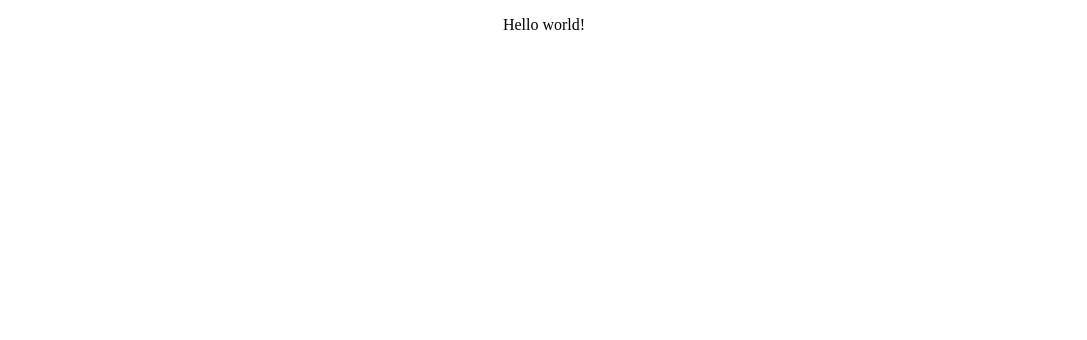
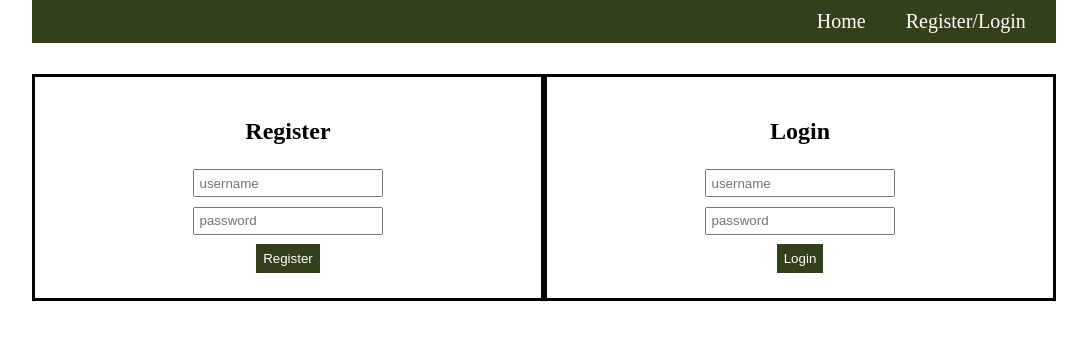
Before and after one commit to lesteven/book-trading, a React app: page /reglog in a window 1280 px wide. Shown: the top 340 px of the page, without its empty margins (96-1183 px from the left). Built offline with nearby package versions, Linux system fonts and the light colour scheme; no server answers.

Commit message:
add user reglog

```diff
--- a/package.json
+++ b/package.json
@@ -33,6 +33,7 @@
     "react": "^15.6.1",
     "react-dom": "^15.6.1",
     "react-redux": "^5.0.5",
+    "react-router-dom": "^4.1.1",
     "redux": "^3.7.1",
     "redux-thunk": "^2.2.0"
   }
--- a/public/style.css
+++ b/public/style.css
@@ -1,3 +1,43 @@
 body{
 	text-align: center;
+	margin:0 10% 10% 10%;
 }
+nav a{
+	text-decoration: none;
+	color:white;
+	margin:2%;
+}
+a{
+	text-decoration: none;
+	color:orange;
+}
+a:hover{
+	color:orange;
+}
+.navBar{
+	background-color:#33401c;
+	font-size:20px;
+	padding: 1%;
+	text-align: right;
+}
+.reglog{
+	display:flex;
+	text-align: center;
+	margin-top:3%;
+}
+.reglogChild{
+	flex:1;
+	border-style: solid;
+	border-color: black;
+	padding:2%;
+}
+input{
+	padding:1%;
+	margin:1%;
+}
+.buttons{
+	background-color:#33401c;
+	color:white;
+	padding:1.5%;
+	border:none;
+}
--- /dev/null
+++ b/src/components/navBar.jsx
@@ -0,0 +1,64 @@
+import React,{Component} from 'react';
+import { connect } from 'react-redux';
+import {fetchUser} from '../redux/modules/loginModule'
+import {
+  BrowserRouter as Router,
+  Route,
+  Link
+} from 'react-router-dom'
+import RegLog from '../views/regLog.jsx';
+import Home from '../views/home.jsx';
+
+class NavBar extends Component{
+
+	componentDidMount(){
+		this.props.getUser()
+
+	}
+	removeStorage(){
+		localStorage.clear()
+	}
+	login(){
+		return(
+			<span>
+				<a >{this.props.user.username} </a>
+				<a href ='/users/logout' onClick={this.removeStorage}>Log Out</a>
+			</span>
+		)
+	}
+	noLogin(){
+		return(
+			<Link to ='/reglog'>Register/Login</Link>
+		)
+	}
+	render(){
+		return(
+			<Router>
+			<div>
+				<nav className = 'navBar'>
+					<Link to ='/'>Home</Link>
+					{this.props.user.username?
+						this.login():this.noLogin()}
+				</nav>
+
+				<Route exact path= '/' component ={Home}/>
+				<Route path ='/reglog' component ={RegLog}/>
+			</div>
+			</Router>
+		)
+	}
+}
+
+const mapStateToProps = (state) =>{
+	return{
+		user:state.user
+	};
+};
+
+const mapDispatchToProps = (dispatch) =>{
+	return{
+		getUser: () => dispatch(fetchUser())
+	}
+}
+
+export default connect(mapStateToProps,mapDispatchToProps)(NavBar);
--- a/src/index.jsx
+++ b/src/index.jsx
@@ -1,14 +1,23 @@
 import React,{Component} from 'react';
 import ReactDOM from 'react-dom';
+import NavBar from './components/navBar.jsx'
+import {Provider} from 'react-redux';
+import configureStore from './redux/store';
 
-class Index extends Component{
+class IndexApp extends Component{
 	render(){
 		return(
 			<div>
-				<p>Hello world!</p>
+				<NavBar/>
 			</div>
 		)
 	}
 }
 
-ReactDOM.render(<Index />,document.getElementById('index'));
+const store = configureStore();
+
+ReactDOM.render(
+	<Provider store = {store}>
+		<IndexApp />
+	</Provider>,
+document.getElementById('index'))
--- /dev/null
+++ b/src/redux/modules/loginModule.js
@@ -0,0 +1,29 @@
+//action
+export function userLogin(user){
+	return{
+		type: 'USER_LOGIN',
+		user
+	}
+}
+
+
+export function fetchUser(){
+	return (dispatch) =>{
+		fetch('/users', { credentials : 'same-origin' })
+			.then((response)=> response.json())
+			.then(user => dispatch(userLogin(user)))
+	}
+}
+
+//reducer
+export const user = (state ={username:''}, action)=>{
+	switch(action.type){
+		case 'USER_LOGIN':
+			return action.user;
+
+		default:
+			return state;
+	}
+}
+
+export default user
--- a/src/redux/store.js
+++ b/src/redux/store.js
@@ -0,0 +1,20 @@
+import {createStore, applyMiddleware, combineReducers,compose} from 'redux';
+import thunk from 'redux-thunk';
+import user from './modules/loginModule';
+
+
+const reducers = combineReducers({
+	user
+})
+
+export default function configureStore(initialState){
+	return createStore(
+		reducers,
+		initialState,
+		compose(
+			applyMiddleware(thunk),
+			window.devToolsExtension? window.devToolsExtension():f=>f
+		)
+	)
+
+}
--- /dev/null
+++ b/src/views/home.jsx
@@ -0,0 +1,14 @@
+import React,{Component} from 'react';
+
+
+class Home extends Component{
+	render(){
+		return(
+			<div>
+				<h2>Book Trading</h2>
+			</div>
+		)
+	}
+}
+
+export default Home;
--- /dev/null
+++ b/src/views/regLog.jsx
@@ -0,0 +1,33 @@
+import React,{Component} from 'react';
+
+class RegLog extends Component{
+	render(){
+		return(
+			<div className = 'reglog'>
+				<span className='reglogChild'>
+					<h2>Register</h2>
+					<form action='/users/register' method='post'>
+						<input type='text' name='username' placeholder='username'/>
+						<br/>
+						<input type='password' name='password' placeholder='password'/>
+						<br/>
+						<input className='buttons' type='submit' value='Register'/>
+					</form>
+				</span>
+				<span className = 'reglogChild'>
+					<h2>Login</h2>
+					<form action='/users/login' method='post'>
+						<input type='text' name='username' placeholder='username'/>
+						<br/>
+						<input type='password' name='password' placeholder='password'/>
+						<br/>
+						<input className='buttons' type='submit' value='Login'/>
+					</form>
+				</span>
+			</div>
+		)
+
+	}
+}
+
+export default RegLog;
```
Also changed, not shown: models/users.js (added, +14 -0 lines), routes/userRouter.js (added, +49 -0 lines), server.js (+27 -3 lines), 2 other files (tests, documents, lock files or other folders).
